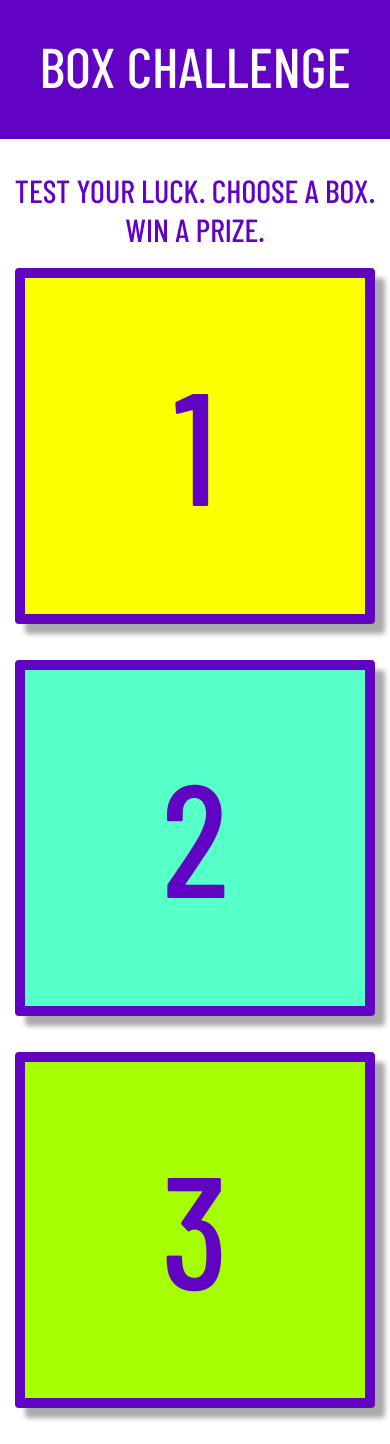
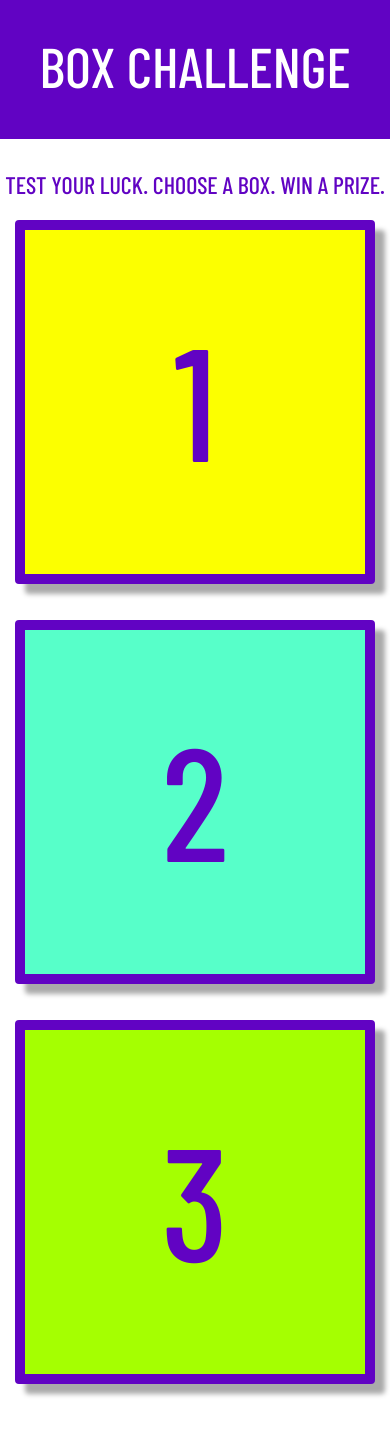
Before and after one commit to OfficialAnjaW/m6-hw6-weigelt-anja, a plain HTML site: page index.html in a window 390 px wide. After the commit the page ends 1420 px from the top, so only its background shows below. Drawn offline with nearby package versions, Linux system fonts and the light colour scheme.

Commit message:
Make site mobile responsive

```diff
--- a/index.html
+++ b/index.html
@@ -34,19 +34,19 @@
 
         <div class="row">
 
-          <div class="col-sm">
+          <div class="col-md-4">
             <div class="yellow-button button-style rounded">
               <h3>1</h3>
             </div>
           </div>
 
-          <div class="col-sm">
+          <div class="col-md-4">
             <div class="turquoise-button button-style rounded">
               <h3>2</h3>
             </div>
           </div>
 
-          <div class="col-sm">
+          <div class="col-md-4">
             <div class="green-button button-style rounded">
               <h3>3</h3>
             </div>
--- a/main.css
+++ b/main.css
@@ -24,6 +24,7 @@ h2 {
   color: #6103c3;
   text-transform: uppercase;
   padding-bottom: 3%;
+  font-size: 1.5rem;
 }
 
 /* Boxes */
@@ -32,12 +33,12 @@ h2 {
   border: solid 10px #6103c3;
   margin-bottom: 10%;
   box-shadow: 10px 10px 5px #aaaaaa;
+  padding: 20%;
 }
 
 h3 {
   color: #6103c3;
   font-size: 10rem;
-  padding: 20%;
 }
 
 .yellow-button {
@@ -51,3 +52,11 @@ h3 {
 .green-button {
   background-color: #a5ff01;
 }
+
+/* Mobile Responsiveness */
+
+@media (min-width: 700px) {
+  h2 {
+    font-size: 2.2rem;
+  }
+}
```
